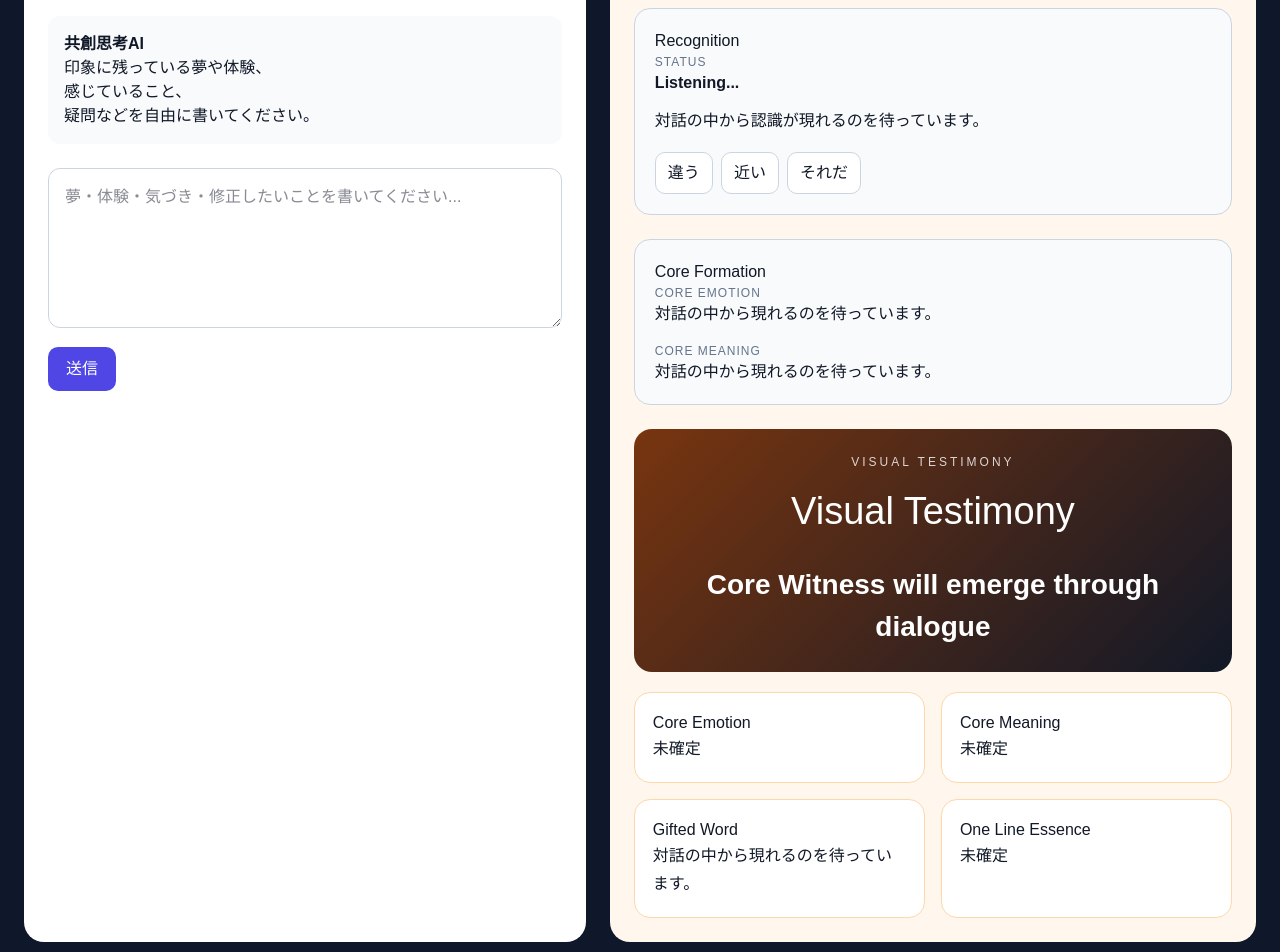
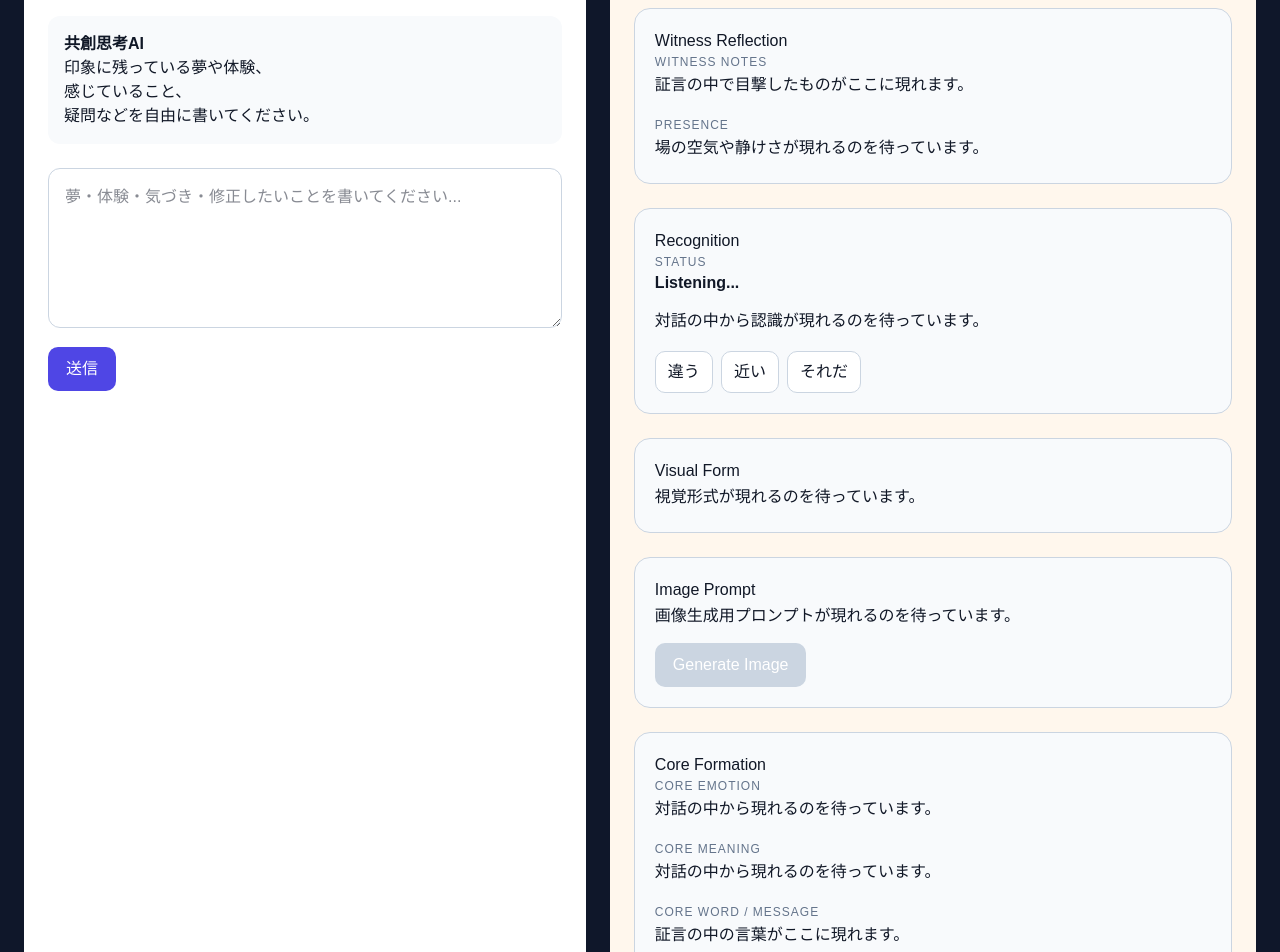
Before and after one commit to risenjapanllc-rgb/cocreative-ai-app, a Next.js app: page /visual-testimony-studio in a window 1280 px wide. Shown: the part 160-1112 px from the top of the page. Built offline with nearby package versions, Linux system fonts and the light colour scheme.

Commit message:
Visual Testimony stable baseline

```diff
--- a/app/api/chat/route.ts
+++ b/app/api/chat/route.ts
@@ -39,7 +39,68 @@ export async function POST(req: Request) {
     ],
   });
 
+  const outputText = response.output_text;
+
+  const witnessNotesMatch = outputText.match(
+    /What Remained\s*\n([\s\S]*?)(\n\n|Core Emotion|Core Word \/ Message|Gifted Word|Core Meaning|Visual Form|Image Prompt|One Line Essence|$)/
+  );
+
+  const recognitionMatch = outputText.match(
+    /Core Recognition\s*\n([\s\S]*?)(\n\n|What Remained|Core Emotion|Core Word \/ Message|Gifted Word|Core Meaning|Visual Form|Image Prompt|One Line Essence|$)/
+  );
+
+  const coreEmotionMatch = outputText.match(
+    /Core Emotion\s*\n([\s\S]*?)(\n\n|Core Word \/ Message|Gifted Word|Core Meaning|Visual Form|Image Prompt|One Line Essence|$)/
+  );
+
+  const coreWordMatch = outputText.match(
+    /Core Word \/ Message\s*\n([\s\S]*?)(\n\n|Gifted Word|Core Meaning|Visual Form|Image Prompt|One Line Essence|$)/
+  );
+
+  const giftedWordMatch = outputText.match(
+    /Gifted Word\s*\n([\s\S]*?)(\n\n|Core Meaning|Visual Form|Image Prompt|One Line Essence|$)/
+  );
+
+  const coreMeaningMatch = outputText.match(
+    /Core Meaning\s*\n([\s\S]*?)(\n\n|Gifted Word|Visual Form|Image Prompt|One Line Essence|$)/
+  );
+
+  const visualFormMatch = outputText.match(
+    /Visual Form\s*\n([\s\S]*?)(\n\n|Image Prompt|One Line Essence|$)/
+  );
+
+  const imagePromptMatch = outputText.match(
+    /Image Prompt\s*\n([\s\S]*?)(\n\n|One Line Essence|$)/
+  );
+
+  const essenceMatch = outputText.match(
+    /One Line Essence\s*\n([\s\S]*?)(\n\n|$)/
+  );
+
+  const recognition = recognitionMatch?.[1]?.trim() || "";
+
+  const witnessNotes =
+    witnessNotesMatch?.[1]?.trim() || recognition || "";
+
+  const coreEmotion = coreEmotionMatch?.[1]?.trim() || "";
+  const coreWord = coreWordMatch?.[1]?.trim() || "";
+  const giftedWord = giftedWordMatch?.[1]?.trim() || "";
+  const coreMeaning = coreMeaningMatch?.[1]?.trim() || "";
+  const visualForm = visualFormMatch?.[1]?.trim() || "";
+  const imagePrompt = imagePromptMatch?.[1]?.trim() || "";
+  const essence = essenceMatch?.[1]?.trim() || "";
+
   return Response.json({
-    text: response.output_text,
+    text: outputText,
+    witnessNotes,
+    presence: coreEmotion,
+    recognition,
+    visualForm,
+    imagePrompt,
+    coreEmotion,
+    coreMeaning,
+    coreWord,
+    giftedWord,
+    essence,
   });
 }
--- a/app/visual-testimony-studio/page.tsx
+++ b/app/visual-testimony-studio/page.tsx
@@ -22,15 +22,20 @@ export default function VisualTestimonyStudioPage() {
 
   const [card, setCard] = useState({
     title: "Visual Testimony",
+    witnessNotes: "",
+    presence: "",
     recognition: "",
+    visualForm: "",
+    imagePrompt: "",
     coreWitness: "",
     coreEmotion: "",
     coreMeaning: "",
+    coreWord: "",
     giftedWord: "",
     essence: "",
   });
+
   const [isLoading, setIsLoading] = useState(false);
-
 
   async function handleReceive() {
     if (!input.trim()) return;
@@ -59,7 +64,16 @@ const [isLoading, setIsLoading] = useState(false);
       }),
     });
 
+    if (!res.ok) {
+      const errorText = await res.text();
+      console.error("API ERROR", res.status, errorText);
+      setIsLoading(false);
+      return;
+    }
+
     const data = await res.json();
+
+    console.log("API RESPONSE", data);
 
     setMessages((prev) => [
       ...prev,
@@ -68,30 +82,36 @@ const [isLoading, setIsLoading] = useState(false);
         text: data.text,
       },
     ]);
+
     setCard((prev) => ({
       ...prev,
-  recognition: "君なら大丈夫",
+      witnessNotes: data.witnessNotes || "",
+      presence: data.presence || "",
+      recognition: data.recognition || "",
+      visualForm: data.visualForm || "",
+      imagePrompt: data.imagePrompt || "",
+      coreEmotion: data.coreEmotion || "",
+      coreMeaning: data.coreMeaning || "",
+      coreWord: data.coreWord || "",
+      giftedWord: data.giftedWord || "",
+      essence: data.essence || "",
     }));
+
     setIsLoading(false);
   }
 
   function handleRecognitionAccepted() {
+    if (!card.recognition) return;
+
     setCard((prev) => ({
       ...prev,
-    coreEmotion:
-      prev.recognition || "愛・安心感・信頼感",
+      coreWitness: prev.recognition,
+      title: prev.recognition.replace(/^- /, "") || "Visual Testimony",
     }));
   }
 
   return (
-    <main
-      style={{
-        minHeight: "100vh",
-        background: "#0f172a",
-        color: "#111827",
-        padding: 24,
-      }}
-    >
+    <main style={mainStyle}>
       <header style={{ color: "white", marginBottom: 24 }}>
         <h1 style={{ margin: 0 }}>Visual Testimony Studio</h1>
         <p style={{ marginTop: 8, color: "#cbd5e1" }}>
@@ -99,20 +119,8 @@ function handleRecognitionAccepted() {
         </p>
       </header>
 
-      <div
-        style={{
-          display: "grid",
-          gridTemplateColumns: "1fr 1.15fr",
-          gap: 24,
-        }}
-      >
-        <section
-          style={{
-            background: "#ffffff",
-            borderRadius: 20,
-            padding: 24,
-          }}
-        >
+      <div style={layoutStyle}>
+        <section style={leftPanelStyle}>
           <h2>共創思考AIとの対話</h2>
 
           <div style={{ marginTop: 24, display: "grid", gap: 12 }}>
@@ -134,188 +142,117 @@ function handleRecognitionAccepted() {
           </div>
 
           {isLoading && (
-  <div
-    style={{
-      background: "#f8fafc",
-      padding: 16,
-      borderRadius: 12,
-      color: "#64748b",
-      marginTop: 12,
-    }}
-  >
-    共創思考AIが受け取っています...
-  </div>
+            <div style={loadingStyle}>共創思考AIが受け取っています...</div>
           )}
 
           <textarea
             value={input}
             onChange={(e) => setInput(e.target.value)}
             placeholder="夢・体験・気づき・修正したいことを書いてください..."
-            style={{
-              width: "100%",
-              minHeight: 160,
-              marginTop: 24,
-              padding: 16,
-              borderRadius: 12,
-              border: "1px solid #cbd5e1",
-              fontSize: 16,
-            }}
+            style={textareaStyle}
           />
 
-          <button
-            onClick={handleReceive}
-            style={{
-              marginTop: 12,
-              padding: "10px 18px",
-              borderRadius: 10,
-              border: "none",
-              background: "#4f46e5",
-              color: "white",
-              cursor: "pointer",
-            }}
-          >
+          <button onClick={handleReceive} style={sendButtonStyle}>
             送信
           </button>
-
-
         </section>
 
-        <section
-          style={{
-            background: "#fff7ed",
-            borderRadius: 20,
-            padding: 24,
-          }}
-        >
+        <section style={rightPanelStyle}>
           <h2>Visual Testimony</h2>
 
-<div
-  style={{
-    marginTop: 16,
-    marginBottom: 24,
-    padding: 20,
-    borderRadius: 16,
-    background: "#f8fafc",
-    border: "1px solid #cbd5e1",
-  }}
->
-  <h3 style={{ marginTop: 0 }}>Recognition</h3>
-
-  <p
-    style={{
-      fontSize: 12,
-      textTransform: "uppercase",
-      letterSpacing: 1,
-      color: "#64748b",
-    }}
-  >
-    Status
+          <Panel title="Witness Reflection">
+            <p style={labelStyle}>Witness Notes</p>
+            <p style={bodyStyle}>
+              {card.witnessNotes ||
+                "証言の中で目撃したものがここに現れます。"}
             </p>
 
-  <p
-    style={{
-      fontWeight: 600,
-      marginBottom: 12,
-    }}
-  >
-    Listening...
+            <p style={{ ...labelStyle, marginTop: 16 }}>Presence</p>
+            <p style={bodyStyle}>
+              {card.presence ||
+                "場の空気や静けさが現れるのを待っています。"}
             </p>
+          </Panel>
 
-  <p style={{ lineHeight: 1.8 }}>
+          <Panel title="Recognition">
+            <p style={labelStyle}>Status</p>
+            <p style={{ fontWeight: 600, marginBottom: 12 }}>Listening...</p>
+
+            <p style={bodyStyle}>
               {card.recognition ||
                 "対話の中から認識が現れるのを待っています。"}
             </p>
 
-  <div
-    style={{
-      display: "flex",
-      gap: 8,
-      marginTop: 16,
-    }}
-  >
+            <div style={{ display: "flex", gap: 8, marginTop: 16 }}>
               <button style={smallButtonStyle}>違う</button>
               <button style={smallButtonStyle}>近い</button>
-    <button
-  style={smallButtonStyle}
-  onClick={handleRecognitionAccepted}
->
+              <button style={smallButtonStyle} onClick={handleRecognitionAccepted}>
                 それだ
               </button>
             </div>
-</div>
+          </Panel>
 
-<div
+          <Panel title="Visual Form">
+            <p style={bodyStyle}>
+              {card.visualForm || "視覚形式が現れるのを待っています。"}
+            </p>
+          </Panel>
+
+          <Panel title="Image Prompt">
+            <p style={bodyStyle}>
+              {card.imagePrompt ||
+                "画像生成用プロンプトが現れるのを待っています。"}
+            </p>
+
+            <button
+              disabled={!card.imagePrompt}
+              onClick={() => {
+                console.log(card.imagePrompt);
+                alert("画像生成準備OK");
+              }}
               style={{
-    marginTop: 16,
-    marginBottom: 24,
-    padding: 20,
-    borderRadius: 16,
-    background: "#f8fafc",
-    border: "1px solid #cbd5e1",
+                ...generateButtonStyle,
+                background: card.imagePrompt ? "#ea580c" : "#cbd5e1",
+                cursor: card.imagePrompt ? "pointer" : "not-allowed",
               }}
             >
-  <h3 style={{ marginTop: 0 }}>Core Formation</h3>
+              Generate Image
+            </button>
+          </Panel>
 
-  <p
-    style={{
-      fontSize: 12,
-      textTransform: "uppercase",
-      letterSpacing: 1,
-      color: "#64748b",
-    }}
-  >
-    Core Emotion
+          <Panel title="Core Formation">
+            <p style={labelStyle}>Core Emotion</p>
+            <p style={bodyStyle}>
+              {card.coreEmotion || "対話の中から現れるのを待っています。"}
             </p>
 
-  <p>
-    {card.coreEmotion ||
-      "対話の中から現れるのを待っています。"}
+            <p style={{ ...labelStyle, marginTop: 16 }}>Core Meaning</p>
+            <p style={bodyStyle}>
+              {card.coreMeaning || "対話の中から現れるのを待っています。"}
             </p>
 
-  <p
-    style={{
-      fontSize: 12,
-      textTransform: "uppercase",
-      letterSpacing: 1,
-      color: "#64748b",
-      marginTop: 16,
-    }}
-  >
-    Core Meaning
+            <p style={{ ...labelStyle, marginTop: 16 }}>Core Word / Message</p>
+            <p style={bodyStyle}>
+              {card.coreWord || "証言の中の言葉がここに現れます。"}
             </p>
 
-  <p>
-    {card.coreMeaning ||
-      "対話の中から現れるのを待っています。"}
+            <p style={{ ...labelStyle, marginTop: 16 }}>Gifted Word</p>
+            <p style={bodyStyle}>
+              {card.giftedWord || "御言葉がここに現れます。"}
             </p>
-</div>
 
+            <p style={{ ...labelStyle, marginTop: 16 }}>One Line Essence</p>
+            <p style={bodyStyle}>{card.essence || "未確定"}</p>
+          </Panel>
 
           <div style={cardHeroStyle}>
-            <p
-              style={{
-                letterSpacing: 3,
-                fontSize: 12,
-                opacity: 0.8,
-                margin: 0,
-              }}
-            >
-              VISUAL TESTIMONY
-            </p>
+            <p style={heroLabelStyle}>VISUAL TESTIMONY</p>
 
             <h1 style={{ marginTop: 12, marginBottom: 24, fontSize: 38 }}>
               {card.title}
             </h1>
 
-            <div
-              style={{
-                fontSize: 28,
-                fontWeight: 700,
-                lineHeight: 1.5,
-                maxWidth: 700,
-                margin: "0 auto",
-              }}
-            >
+            <div style={heroTextStyle}>
               {card.coreWitness || "Core Witness will emerge through dialogue"}
             </div>
           </div>
@@ -323,8 +260,11 @@ function handleRecognitionAccepted() {
           <div style={gridStyle}>
             <Card title="Core Emotion">{card.coreEmotion || "未確定"}</Card>
             <Card title="Core Meaning">{card.coreMeaning || "未確定"}</Card>
+            <Card title="Core Word / Message">
+              {card.coreWord || "証言の中の言葉がここに現れます。"}
+            </Card>
             <Card title="Gifted Word">
-  {card.giftedWord || "対話の中から現れるのを待っています。"}
+              {card.giftedWord || "御言葉がここに現れます。"}
             </Card>
             <Card title="One Line Essence">{card.essence || "未確定"}</Card>
           </div>
@@ -334,21 +274,105 @@ function handleRecognitionAccepted() {
   );
 }
 
-function Card({ title, children }: { title: string; children: ReactNode }) {
+function Panel({ title, children }: { title: string; children: ReactNode }) {
   return (
-    <div
-      style={{
-        background: "white",
-        borderRadius: 16,
-        padding: 18,
-        border: "1px solid #fed7aa",
-      }}
-    >
+    <div style={panelStyle}>
       <h3 style={{ marginTop: 0 }}>{title}</h3>
-      <p style={{ lineHeight: 1.8 }}>{children}</p>
+      {children}
     </div>
   );
 }
+
+function Card({ title, children }: { title: string; children: ReactNode }) {
+  return (
+    <div style={cardStyle}>
+      <h3 style={{ marginTop: 0 }}>{title}</h3>
+      <p style={{ lineHeight: 1.8, whiteSpace: "pre-wrap" }}>{children}</p>
+    </div>
+  );
+}
+
+const mainStyle = {
+  minHeight: "100vh",
+  background: "#0f172a",
+  color: "#111827",
+  padding: 24,
+};
+
+const layoutStyle = {
+  display: "grid",
+  gridTemplateColumns: "1fr 1.15fr",
+  gap: 24,
+};
+
+const leftPanelStyle = {
+  background: "#ffffff",
+  borderRadius: 20,
+  padding: 24,
+};
+
+const rightPanelStyle = {
+  background: "#fff7ed",
+  borderRadius: 20,
+  padding: 24,
+};
+
+const panelStyle = {
+  marginTop: 16,
+  marginBottom: 24,
+  padding: 20,
+  borderRadius: 16,
+  background: "#f8fafc",
+  border: "1px solid #cbd5e1",
+};
+
+const loadingStyle = {
+  background: "#f8fafc",
+  padding: 16,
+  borderRadius: 12,
+  color: "#64748b",
+  marginTop: 12,
+};
+
+const textareaStyle = {
+  width: "100%",
+  minHeight: 160,
+  marginTop: 24,
+  padding: 16,
+  borderRadius: 12,
+  border: "1px solid #cbd5e1",
+  fontSize: 16,
+};
+
+const sendButtonStyle = {
+  marginTop: 12,
+  padding: "10px 18px",
+  borderRadius: 10,
+  border: "none",
+  background: "#4f46e5",
+  color: "white",
+  cursor: "pointer",
+};
+
+const generateButtonStyle = {
+  marginTop: 12,
+  padding: "10px 18px",
+  borderRadius: 10,
+  border: "none",
+  color: "white",
+};
+
+const bodyStyle = {
+  lineHeight: 1.8,
+  whiteSpace: "pre-wrap" as const,
+};
+
+const labelStyle = {
+  fontSize: 12,
+  textTransform: "uppercase" as const,
+  letterSpacing: 1,
+  color: "#64748b",
+};
 
 const cardHeroStyle = {
   marginTop: 20,
@@ -359,12 +383,35 @@ const cardHeroStyle = {
   textAlign: "center" as const,
 };
 
+const heroLabelStyle = {
+  letterSpacing: 3,
+  fontSize: 12,
+  opacity: 0.8,
+  margin: 0,
+};
+
+const heroTextStyle = {
+  fontSize: 28,
+  fontWeight: 700,
+  lineHeight: 1.5,
+  maxWidth: 700,
+  margin: "0 auto",
+};
+
 const gridStyle = {
   display: "grid",
   gridTemplateColumns: "1fr 1fr",
   gap: 16,
   marginTop: 20,
 };
+
+const cardStyle = {
+  background: "white",
+  borderRadius: 16,
+  padding: 18,
+  border: "1px solid #fed7aa",
+};
+
 const smallButtonStyle = {
   padding: "8px 12px",
   borderRadius: 10,
```
Also changed, not shown: prompts/co-creative-ai.md (+190 -0 lines), 3 other files (tests, documents, lock files or other folders). Lines whose indentation alone changed are shown as unchanged.
